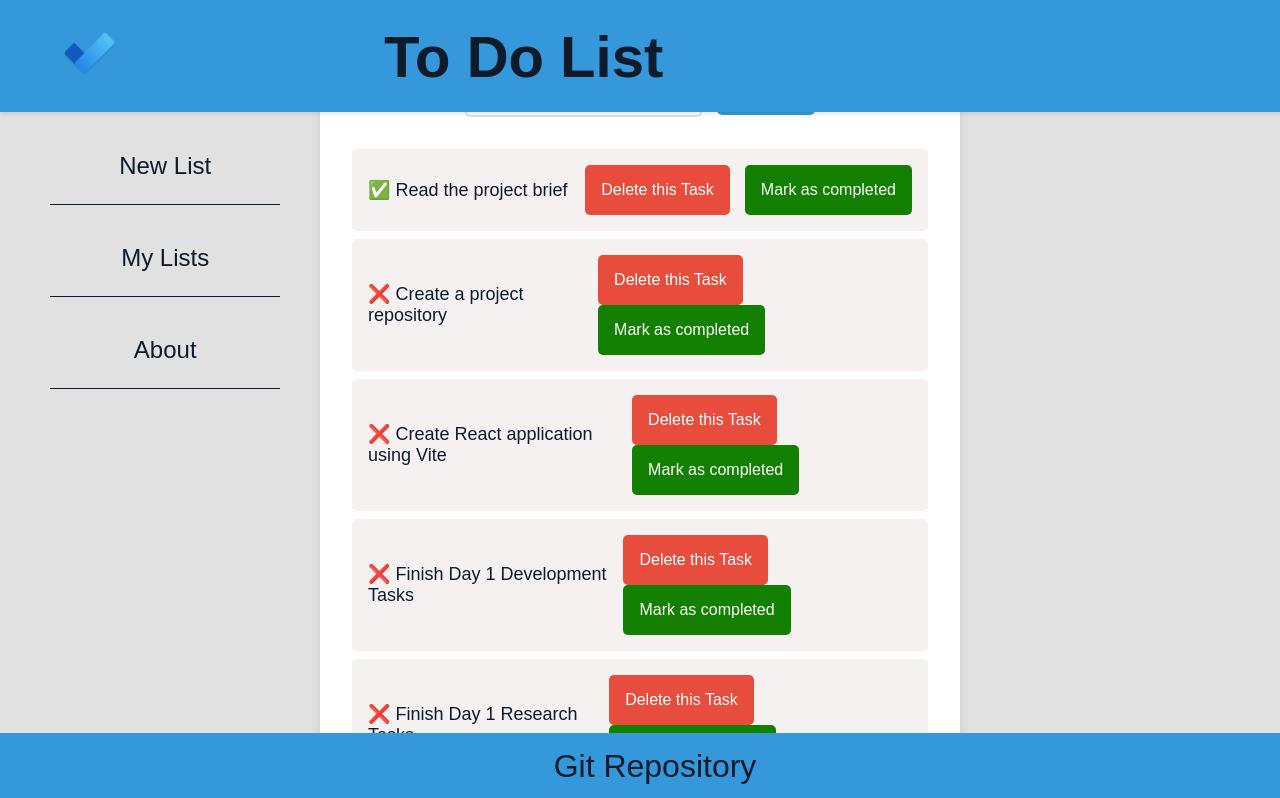
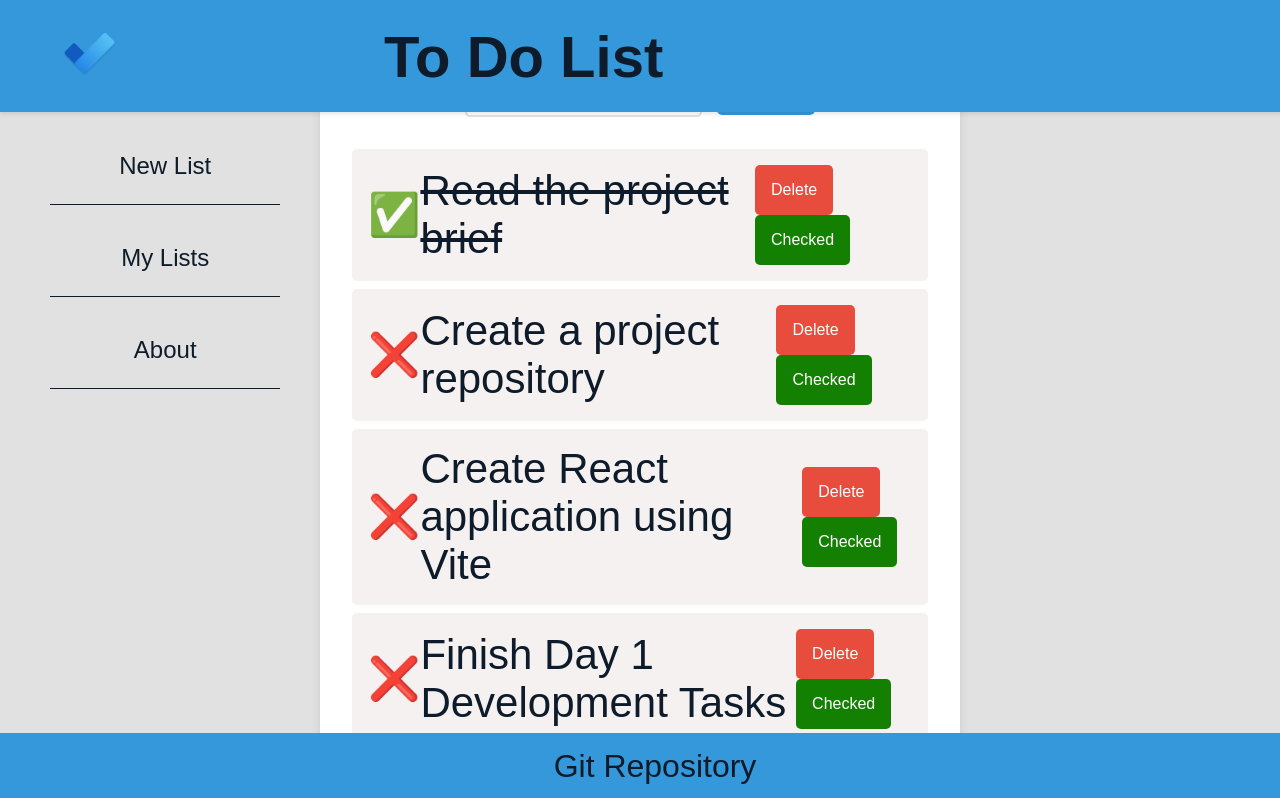
Before and after one commit to sllorens-cuenca/to-do-listRefactor, a React (Vite) app in the folder toDoList/: page /my-lists in a window 1280 px wide. Shown: the top 798 px of the page. Built offline with nearby package versions, Linux system fonts and the light colour scheme.

Commit message:
list and button marked

```diff
--- a/toDoList/src/App.css
+++ b/toDoList/src/App.css
@@ -180,3 +180,5 @@ button.add {
   font-size: 36px;
   background-color: #d1d4d700;
 }
+
+.completed { text-decoration: line-through; }
--- a/toDoList/src/App.jsx
+++ b/toDoList/src/App.jsx
@@ -9,7 +9,7 @@ import SideBar from './components/Sidebar'
 import tasks from './data/tasks.json'
 import List from './pages/List'
 import NewList from "./pages/NewList";
-import About from "./pages/about";
+import About from "./pages/About";
 import NotFound from "./pages/NotFound";
 
 import {v4 as uuid} from 'uuid'
@@ -31,18 +31,9 @@ function App() {
 
     // create new task
   const createTask = (taskDetail) => {
-    setTasktoDisplay([...taskToDisplay, {...taskDetail, id: uuid()}]);
+    setTasktoDisplay([{...taskDetail, id: uuid()},...taskToDisplay]);
   }
 
-  //mark as completed
-//   const completedTask = () => {
-//     setTasktoDisplay((prevState) => {
-//         return {
-//             ...prevState,
-//             completed: !prevState
-//         };
-//     });
-// }
 
     return (
         <>
--- a/toDoList/src/components/Listitem.jsx
+++ b/toDoList/src/components/Listitem.jsx
@@ -3,21 +3,22 @@ function ListItem(props) {
     console.log(props   )
     return (
         <div className="list-item">
-            <p>{props.listDetails.completed ? "✅" : "❌"} {props.listDetails.task}</p>
+            {/* <p>{props.listDetails.completed ? "✅" : "❌"} {props.listDetails.task}</p> */}
 
-
+            <span > {props.listDetails.completed ? "✅" : "❌"}  </span>
+            <span className={props.listDetails.completed ? 'completed' : ''}>{props.listDetails.task}</span>
             <div>
 
                 <button className="delete" onClick={() => {
                     props.callbackToDelete(props.listDetails.id)
 
                  }}>
-                    Delete this Task
+                    Delete
                 </button>
                 <button className="complete" onClick={() => {
                     props.setTaskToDisplay(prev => prev.map(task => task.id === props.listDetails.id ? {...task, completed: !task.completed} : task))
                  }}>
-                    Mark as completed
+                    Checked
                 </button>
 
 
```
Also changed, not shown: 2 other files (tests, documents, lock files or other folders).
